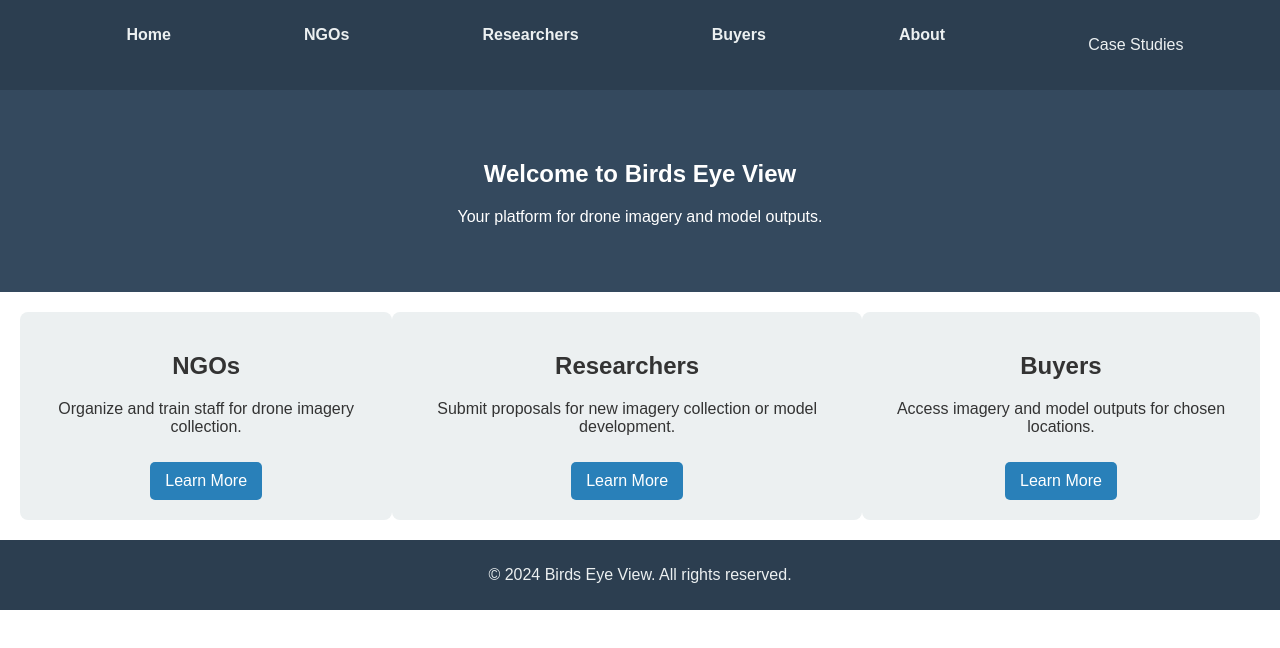
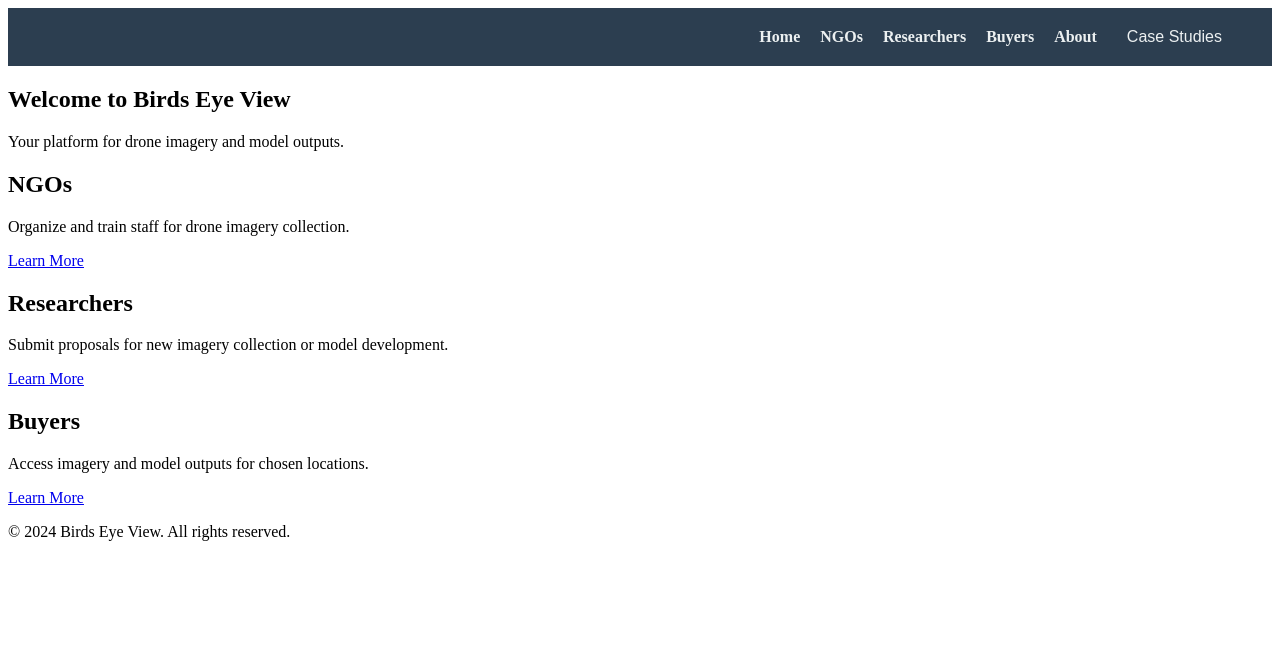
Before and after one commit to WELLlabs/birds-eye-view, a plain HTML site: page index.html in a window 1280 px wide. Drawn offline with Linux system fonts and the light colour scheme; a script that the page names is missing.

Commit message:
Update styles.css to fix nav bar alignment

```diff
--- a/assets/css/styles.css
+++ b/assets/css/styles.css
@@ -1,62 +1,30 @@
-body {
-    font-family: Arial, sans-serif;
-    margin: 0;
-    padding: 0;
-    color: #333;
-}
-
 header {
     background: #2c3e50;
     padding: 10px 20px;
 }
 
+nav {
+    display: flex;
+    justify-content: flex-end; /* Aligns all items to the right */
+}
+
 nav ul {
     list-style: none;
     display: flex;
-    justify-content: space-around;
+    margin: 0;
+    padding: 0;
+    align-items: center; /* Aligns the ul items with the button */
+}
+
+nav ul li {
+    margin-right: 20px; /* Adds some spacing between each item */
 }
 
 nav a {
     color: #ecf0f1;
     text-decoration: none;
     font-weight: bold;
-}
-
-.hero {
-    background: #34495e;
-    color: white;
-    text-align: center;
-    padding: 50px 20px;
-}
-
-.stakeholders {
-    display: flex;
-    justify-content: space-around;
-    padding: 20px;
-}
-
-.panel {
-    background: #ecf0f1;
-    padding: 20px;
-    border-radius: 8px;
-    text-align: center;
-}
-
-.cta {
-    display: inline-block;
-    margin-top: 10px;
-    padding: 10px 15px;
-    background: #2980b9;
-    color: white;
-    text-decoration: none;
-    border-radius: 5px;
-}
-
-footer {
-    background: #2c3e50;
-    color: #ecf0f1;
-    text-align: center;
-    padding: 10px;
+    padding: 10px 0; /* Adjust padding to align with the button */
 }
 
 .dropdown {
@@ -78,7 +46,7 @@ footer {
     position: absolute;
     background-color: #f9f9f9;
     min-width: 160px;
-    box-shadow: 0px 8px 16px 0px rgba(0,0,0,0.2);
+    box-shadow: 0px 8px 16px 0px rgba(0, 0, 0, 0.2);
     z-index: 1;
 }
 
```
